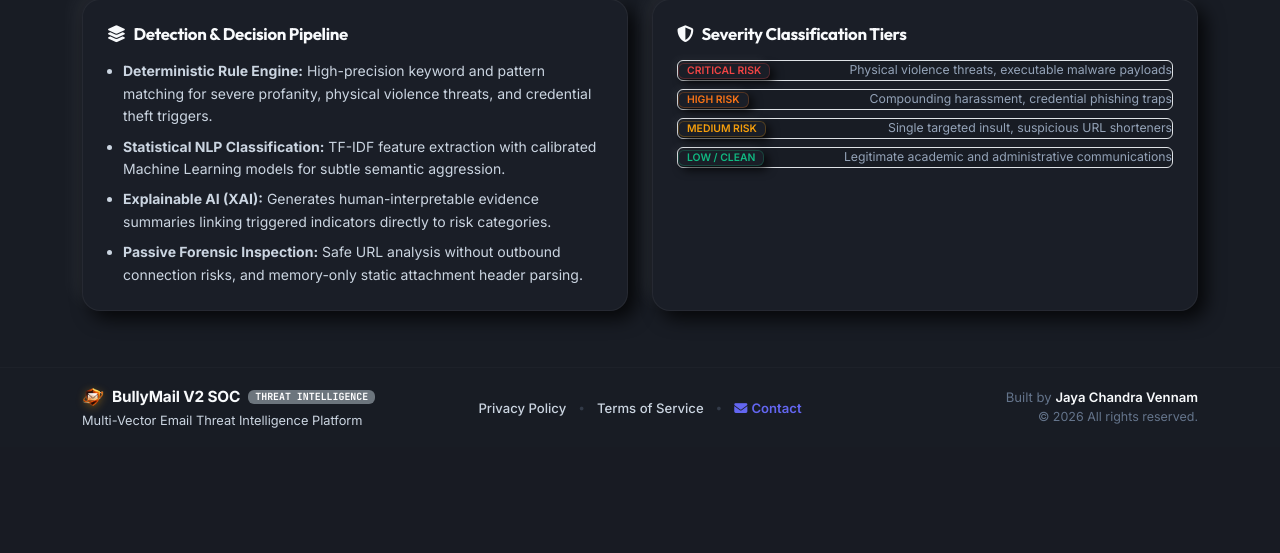
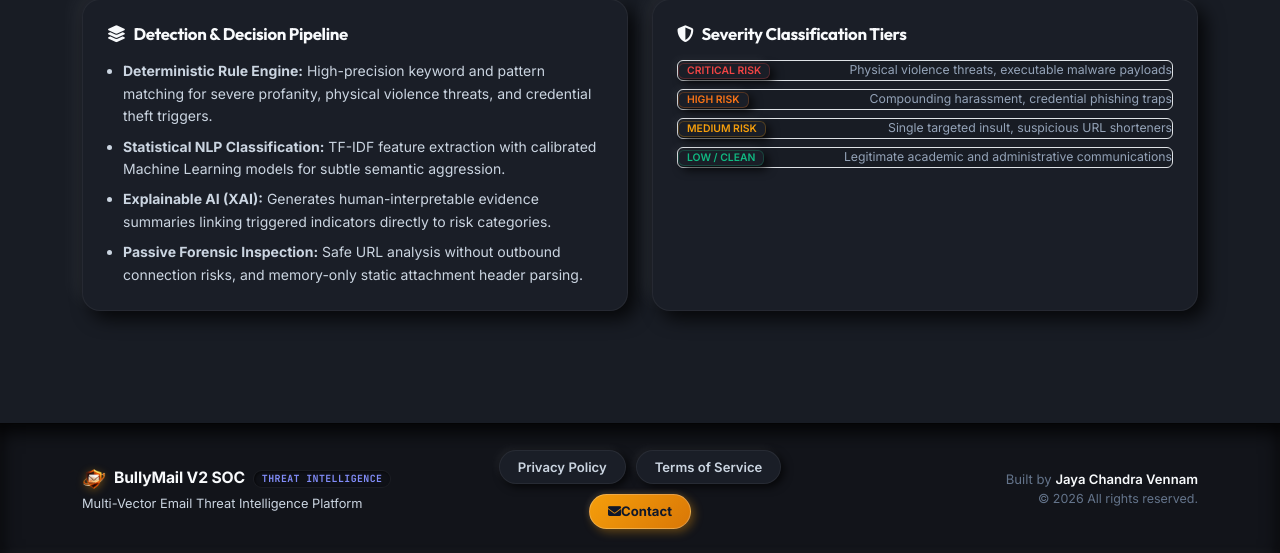
Before and after one commit to jayachandra2003/BullyMail-Threat-Intelligence, a Flask app: page / in a window 1280 px wide. Shown: the part 1709-2262 px from the top of the page. Before the commit the page ends 2137 px from the top, so only its background shows below. Run offline with Flask 2, Linux system fonts and the light colour scheme.

Commit message:
feat(footer): implement Option 3 sculpted inset neumorphic sunken trench

```diff
--- a/templates/index.html
+++ b/templates/index.html
@@ -393,19 +393,49 @@
             }
         }
 
-        /* 3-Way Balanced Executive Footer Bar */
+        /* Option 3: Sculpted Inset Neumorphic Sunken Trench */
         .footer-soc {
-            background: var(--bg-surface);
-            border-top: 1px solid var(--neu-rim-subtle);
-            padding: 18px 0;
+            background-color: #12141a !important;
+            background: #12141a !important;
+            border-top: 1px solid rgba(0, 0, 0, 0.8) !important;
+            box-shadow: inset 0 8px 18px rgba(0, 0, 0, 0.85), inset 0 -2px 6px rgba(255, 255, 255, 0.04) !important;
+            padding: 26px 0 24px;
+            margin-top: 56px;
+            position: relative;
+        }
+
+        [data-theme="light"] .footer-soc {
+            background-color: #eae5dc !important;
+            background: #eae5dc !important;
+            border-top: 2px solid rgba(195, 190, 180, 0.85) !important;
+            box-shadow: inset 0 8px 18px rgba(175, 170, 160, 0.65), inset 0 -3px 8px rgba(255, 255, 255, 0.95) !important;
         }
 
         .footer-brand-title {
-            font-size: 0.96rem;
+            font-size: 0.98rem;
             font-weight: 700;
             color: var(--text-primary);
             letter-spacing: -0.01em;
             line-height: 1.2;
+        }
+
+        .footer-soc-badge {
+            background: #0f1117;
+            border: 1px solid rgba(255, 255, 255, 0.05);
+            box-shadow: inset 1px 1px 3px rgba(0, 0, 0, 0.6);
+            color: #818cf8;
+            font-size: 0.62rem;
+            font-weight: 700;
+            padding: 3px 8px;
+            border-radius: 9999px;
+            letter-spacing: 0.04em;
+        }
+
+        [data-theme="light"] .footer-soc-badge {
+            background: #ded9cf;
+            border: 1px solid rgba(255, 255, 255, 0.7);
+            box-shadow: inset 1px 1px 3px rgba(175, 170, 160, 0.65);
+            color: #64748b;
         }
 
         .footer-tagline {
@@ -419,32 +449,75 @@
             display: inline-flex;
             align-items: center;
             justify-content: center;
-            gap: 12px;
+            gap: 10px;
             flex-wrap: wrap;
         }
 
+        .footer-sep {
+            display: none !important;
+        }
+
         .footer-link {
+            display: inline-flex;
+            align-items: center;
+            justify-content: center;
+            background: #1a1e27;
+            border: 1px solid rgba(255, 255, 255, 0.06);
+            border-radius: 9999px;
+            padding: 6px 18px;
+            font-size: 0.82rem;
+            font-weight: 600;
             color: var(--text-secondary);
             text-decoration: none;
-            font-size: 0.82rem;
-            font-weight: 500;
-            transition: color var(--transition-fast, 0.15s ease);
+            box-shadow: 3px 3px 8px rgba(0, 0, 0, 0.7), -3px -3px 8px rgba(255, 255, 255, 0.05);
+            transition: all 0.2s cubic-bezier(0.16, 1, 0.3, 1);
+        }
+
+        [data-theme="light"] .footer-link {
+            background: #fbfaf8;
+            border: 1px solid rgba(255, 255, 255, 0.9);
+            color: #334155;
+            box-shadow: 3px 3px 8px rgba(175, 170, 160, 0.55), -3px -3px 8px rgba(255, 255, 255, 1);
         }
 
         .footer-link:hover {
-            color: var(--accent-primary);
+            transform: translateY(-1.5px);
+            color: #ffffff;
+            box-shadow: 5px 5px 12px rgba(0, 0, 0, 0.8), -4px -4px 10px rgba(255, 255, 255, 0.08);
+        }
+
+        [data-theme="light"] .footer-link:hover {
+            color: #0f172a;
+            box-shadow: 5px 5px 12px rgba(175, 170, 160, 0.7), -5px -5px 12px rgba(255, 255, 255, 1);
+        }
+
+        .footer-link:active {
+            transform: translateY(1px);
+            box-shadow: inset 2px 2px 5px rgba(0, 0, 0, 0.7), inset -2px -2px 5px rgba(255, 255, 255, 0.04);
+        }
+
+        [data-theme="light"] .footer-link:active {
+            box-shadow: inset 2px 2px 5px rgba(175, 170, 160, 0.65), inset -2px -2px 5px rgba(255, 255, 255, 0.9);
         }
 
         .footer-link-contact {
-            color: var(--accent-primary);
-            font-weight: 600;
-        }
-
-        .footer-sep {
-            color: var(--text-muted);
-            opacity: 0.35;
-            font-size: 0.75rem;
-            user-select: none;
+            background: linear-gradient(135deg, #f59e0b 0%, #d97706 100%) !important;
+            color: #0f172a !important;
+            font-weight: 700 !important;
+            border: 1px solid rgba(255, 255, 255, 0.25) !important;
+            box-shadow: 3px 3px 10px rgba(245, 158, 11, 0.35), -2px -2px 6px rgba(255, 255, 255, 0.08) !important;
+        }
+
+        [data-theme="light"] .footer-link-contact {
+            background: linear-gradient(135deg, #d97706 0%, #b45309 100%) !important;
+            color: #ffffff !important;
+            border: 1px solid rgba(255, 255, 255, 0.4) !important;
+            box-shadow: 3px 3px 9px rgba(180, 83, 9, 0.4), -2px -2px 7px rgba(255, 255, 255, 0.95) !important;
+        }
+
+        .footer-link-contact:hover {
+            color: #ffffff !important;
+            box-shadow: 5px 5px 14px rgba(217, 119, 6, 0.5), -3px -3px 8px rgba(255, 255, 255, 0.15) !important;
         }
 
         .footer-author {
@@ -468,19 +541,11 @@
 
         @media (max-width: 991px) {
             .footer-soc {
-                padding: 20px 0 16px;
+                padding: 24px 0 20px;
+                margin-top: 40px;
             }
             .footer-center-nav {
-                margin: 6px 0;
-            }
-        }
-
-        @media (max-width: 576px) {
-            .footer-sep {
-                display: none;
-            }
-            .footer-center-nav {
-                gap: 8px 16px;
+                margin: 8px 0;
             }
         }
 
@@ -1153,16 +1218,16 @@
         </div>
     </section>
 
-    <!-- Footer: 3-Way Balanced Executive Bar -->
+    <!-- Footer: Option 3 Sculpted Inset Neumorphic Sunken Trench -->
     <footer class="footer-soc">
         <div class="container">
             <div class="row align-items-center gy-3 gy-lg-0 justify-content-between">
                 <!-- Left: Brand & Tagline -->
                 <div class="col-lg-4 text-center text-lg-start">
                     <div class="d-flex align-items-center gap-2 justify-content-center justify-content-lg-start mb-1">
-                        <img src="{{ url_for('static', filename='img/logo.png') }}?v=2.7.3" alt="BullyMail Logo" width="22" height="22" style="object-fit: contain; filter: drop-shadow(0 2px 4px rgba(245, 158, 11, 0.4));">
+                        <img src="{{ url_for('static', filename='img/logo.png') }}?v=2.7.3" alt="BullyMail Logo" width="24" height="24" style="object-fit: contain; filter: drop-shadow(0 2px 4px rgba(245, 158, 11, 0.4));">
                         <span class="footer-brand-title">BullyMail V2 SOC</span>
-                        <span class="badge bg-secondary font-mono" style="font-size: 0.62rem; padding: 2px 7px;">THREAT INTELLIGENCE</span>
+                        <span class="badge footer-soc-badge font-mono">THREAT INTELLIGENCE</span>
                     </div>
                     <p class="footer-tagline">
                         Multi-Vector Email Threat Intelligence Platform
@@ -1173,11 +1238,9 @@
                 <div class="col-lg-4 text-center">
                     <nav class="footer-center-nav" aria-label="Footer Navigation">
                         <a href="/privacy" data-bs-toggle="modal" data-bs-target="#privacyModal" class="footer-link">Privacy Policy</a>
-                        <span class="footer-sep">&bull;</span>
                         <a href="/terms" data-bs-toggle="modal" data-bs-target="#termsModal" class="footer-link">Terms of Service</a>
-                        <span class="footer-sep">&bull;</span>
                         <a href="/contact" data-bs-toggle="modal" data-bs-target="#contactModal" class="footer-link footer-link-contact">
-                            <i class="fas fa-envelope me-1"></i>Contact
+                            <i class="fas fa-envelope me-1.5"></i>Contact
                         </a>
                     </nav>
                 </div>
```
